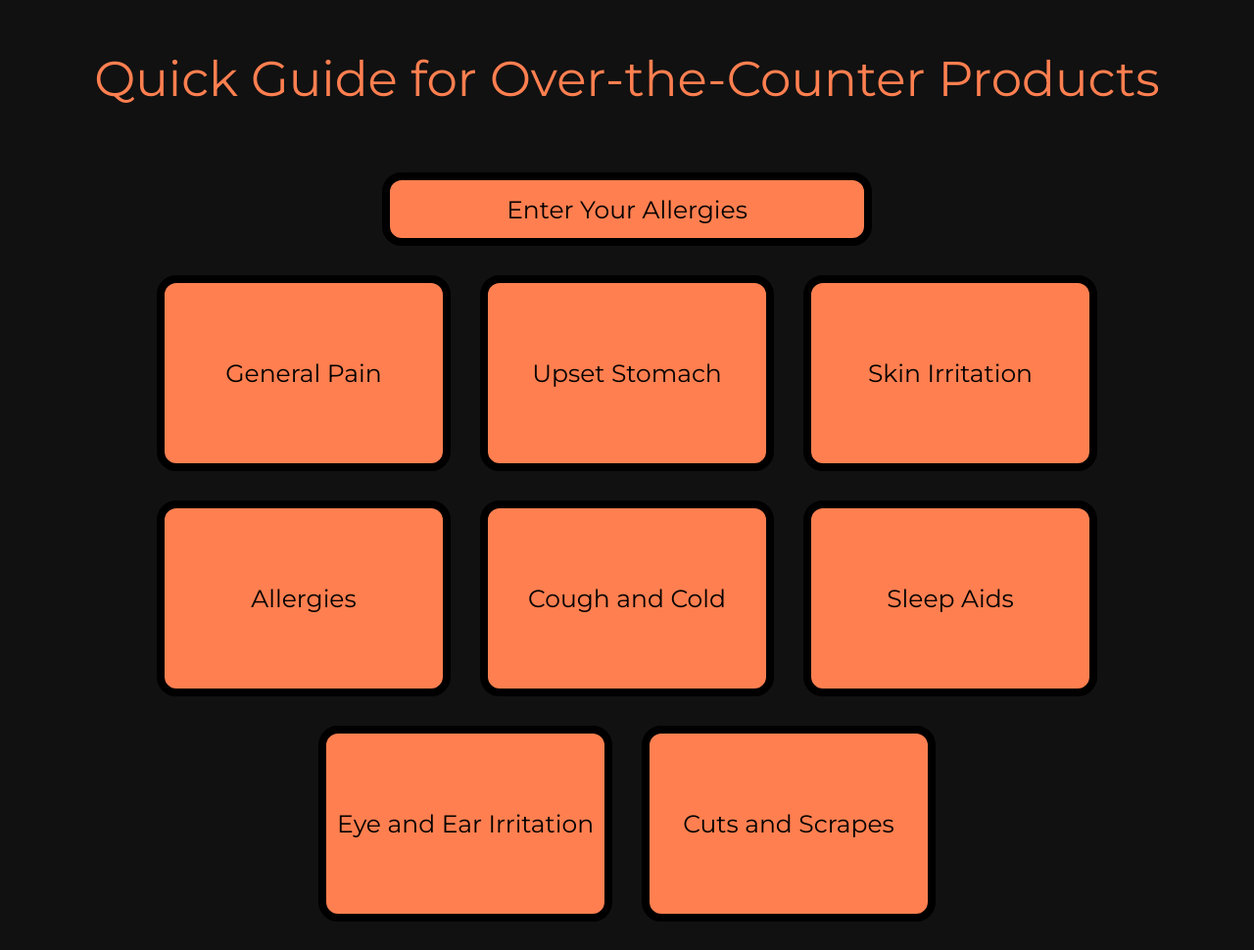
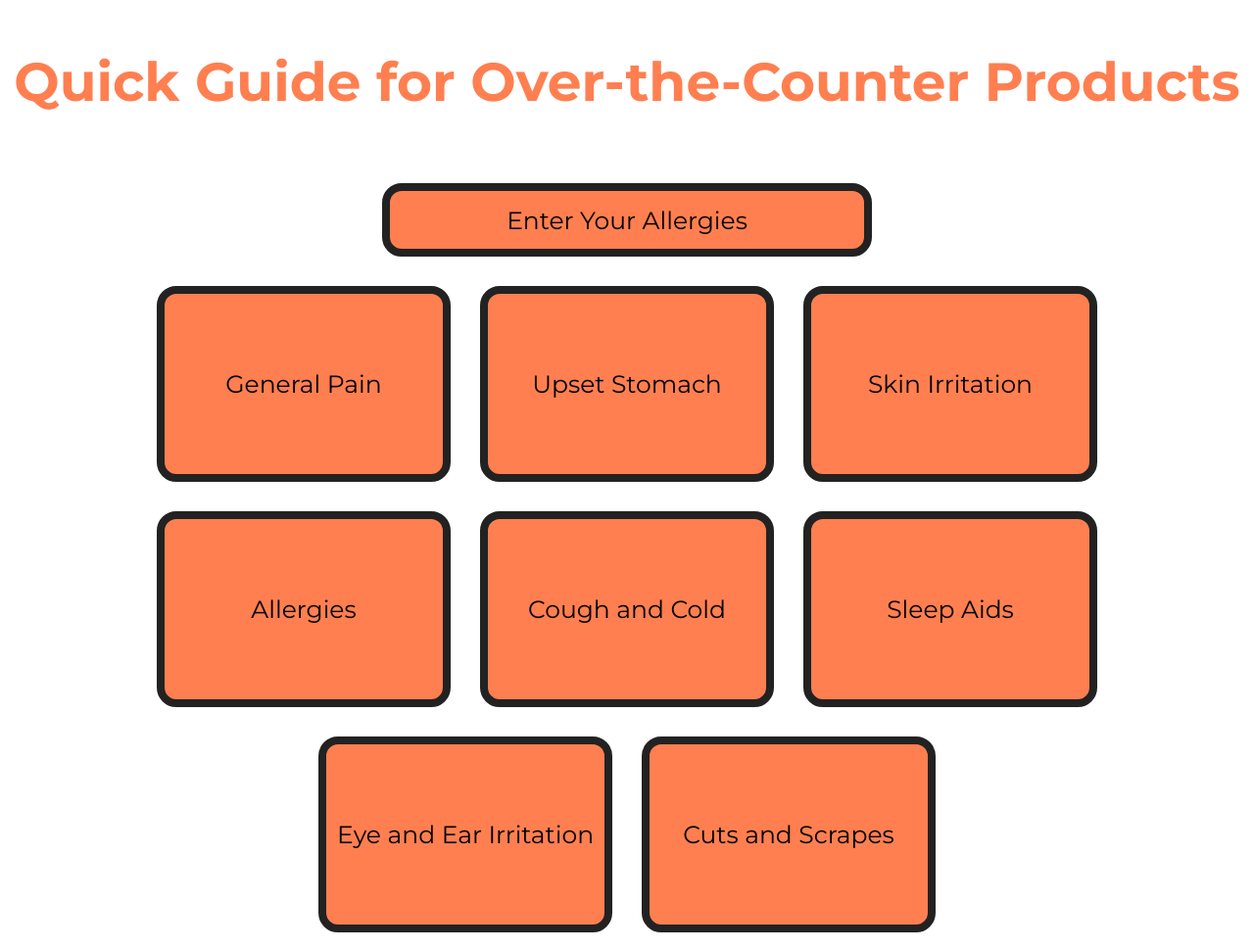
Before and after one commit to ccai89/OTC-Quick-Guide, a React app: page / in a window 1280 px wide. Shown: the whole page at 98% size. Built offline with nearby package versions, Linux system fonts and the light colour scheme.

Commit message:
changed mainpage to class

```diff
--- a/client/Allergy.js
+++ b/client/Allergy.js
@@ -1,10 +1,10 @@
-import React from 'react';
+import React, { Component, Fragment } from 'react';
 import PropTypes from 'prop-types';
 import allergens from './allergens';
 import Checkbox from './Checkbox';
 
 
-class Allergy extends React.Component {
+class Allergy extends Component {
   constructor(props) {
     super(props);
 
@@ -19,25 +19,29 @@ class Allergy extends React.Component {
     const item = e.target.name;
     const isChecked = e.target.checked;
     this.setState(prevState => ({ checkedItems: prevState.checkedItems.set(item, isChecked) }));
-
+    console.log(this.state.checkedItems);
   }
 
-
   render() {
-    this.state.checkedItems.forEach((val,key) => console.log(key));
+    const allergies = [];
+    this.state.checkedItems.forEach((val, key) => {
+      if (val) allergies.push(key);
+      console.log(allergies);
+    });
     return (
-      <React.Fragment>
-        {
-          allergens.map(item => (
-            <div className="allergy_list">
+      <div className="allergy_list">
+        <Fragment>
+          {
+            allergens.map(item => (
               <label key={item.medication}>
                 <Checkbox name={item.drugClass} checked={this.state.checkedItems.get(item.drugClass)} onChange={this.handleChange} />
+                <span style={{ marginLeft: '20px' }}></span>
                 {item.medication}
               </label>
-            </div>
-          ))
-        }
-      </React.Fragment>
+            ))
+          }
+        </Fragment>
+      </div>
     );
   }
 }
--- a/client/Mainpage.js
+++ b/client/Mainpage.js
@@ -1,30 +1,82 @@
-import React from 'react';
+import React, { Component, Fragment } from 'react';
+import { render } from 'react-dom';
+import Medication from './Medications';
 
-const Mainpage = (props) => {
-  const mainObj = {
-    'pain':'General Pain',
-    'tummy': 'Upset Stomach',
-    'rash':' Skin Irritation',
-    'allergy': 'Allergies',
-    'cough': 'Cough and Cold',
-    'zzz':' Sleep Aids',
-    'eye': 'Eye and Ear Irritation',
-    'booboo': 'Cuts and Scrapes'
-  };
+class Mainpage extends Component {
+  constructor(props) {
+    super(props);
+    this.state = {
+      'page': 'main'
+    };
 
-  const genMidBody = () => {
-    const midBody = [];
-    for(const key in mainObj){
-      midBody.push(<button id={key} className="primary">{mainObj[key]}</button>);
+    this.selectPage = this.selectPage.bind(this);
+  }
+
+  selectPage(id) {
+    const newState = {};
+    if (this.state['page'] === id) {
+      newState['page'] = id;
     }
-    return midBody;
-  };
+  }
 
-  return(
-    <div>
-      <div id="main_categories">{genMidBody()}</div>
-    </div>
-  );
-};
+  genMidBody() {
+    const mainObj = [
+      {
+        Category: 'pain',
+        Title: 'General Pain'
+      },
+      {
+        Category: 'tummy',
+        Title: 'Upset Stomach'
+      },
+      {
+        Category: 'rash',
+        Title: ' Skin Irritation'
+      },
+      {
+        Category: 'allergy',
+        Title: 'Allergies'
+      },
+      {
+        Category: 'cough',
+        Title: 'Cough and Cold'
+      },
+      {
+        Category: 'zzz',
+        Title: ' Sleep Aids'
+      },
+      {
+        Category: 'eye',
+        Title: 'Eye and Ear Irritation'
+      },
+      {
+        Category: 'booboo',
+        Title: 'Cuts and Scrapes'
+      }
+    ];
+    return(
+      <div id="main_categories">
+        <Fragment>
+          {
+            mainObj.map(el => {
+              return <button id={el.Category} onClick={this.selectPage(el.Category)} className="primary">{el.Title}</button>;
+            })
+          }
+        </Fragment>
+      </div>
+    );
+  }
+
+  render() {
+    let pageContent = [];
+    if(this.state.page === 'main') pageContent = this.genMidBody();
+
+    return (
+      <div>
+        {pageContent}
+      </div>
+    );
+  }
+}
 
 export default Mainpage;
--- a/client/Medications.js
+++ b/client/Medications.js
@@ -1,2 +1,10 @@
 import React from 'react';
-import Prop
+
+const Medications = (props) => {
+
+  return(
+    <div style={{color:'white'}}>1</div>
+  );
+};
+
+export default Medications;
--- a/client/allergens.js
+++ b/client/allergens.js
@@ -88,8 +88,8 @@ const allergens = [
     drugClass: 'PPI'
   },
   {
-    medication: 'Patanol',
-    drugClass: 'antihistamine'
+    medication: 'Pataday/Olopatadine',
+    drugClass:  'antihistamine'
   },
   {
     medication: 'Pepcid/Famotidine',
--- a/client/index.js
+++ b/client/index.js
@@ -31,7 +31,7 @@ class App extends Component {
   render() {
     let pageContent = [];
     if(this.state.page === 'main') {
-      pageContent = Mainpage();
+      pageContent = <Mainpage />;
     }
 
     if(this.state.page === 'allergies') {
--- a/client/styles.css
+++ b/client/styles.css
@@ -1,11 +1,15 @@
 @import url('https://fonts.googleapis.com/css2?family=Montserrat:wght@400;700&display=swap');
 
-html {
+/* html {
   background-color: #111111;
-}
+} */
 
-label {
-  margin-left: 25px;
+.allergy_list {
+  display: flex;
+  flex-direction: column;
+  justify-content: center;
+  padding-left: 33%;
+
  }
 
  .allergy_list {
@@ -25,14 +29,14 @@ label {
   display: flex;
   flex-wrap: wrap;
   justify-content: center;
-  font-size: 50px;
+  font-size: 55px;
   font-family: 'Montserrat',sans-serif;
   margin-top: 50px;
   color:coral;
 }
 
 button:hover {
-  border: solid #222222 8px;
+  border: solid #000000 8px;
   filter: drop-shadow(10px 10px 10px #666666);
 }
 
@@ -46,7 +50,7 @@ button {
   border-radius: 20px;
   width: 300px;
   height: 200px;
-  border: solid black 8px;
+  border: solid #222222 8px;
   margin: 15px
 }
 
@@ -74,7 +78,7 @@ button {
   align-items: center;
   width: 500px;
   height: 75px;
-  border: solid black 8px;
+  border: solid #222222 8px;
   border-radius: 20px;
 }
 
--- a/index.html
+++ b/index.html
@@ -4,7 +4,7 @@
     <title>Quick Guide for OTCs</title>
   </head>
   <body>
-    <center><p id="title">Quick Guide for Over-the-Counter Products</p></center>
+    <center><strong><p id="title">Quick Guide for Over-the-Counter Products</p></strong></center>
     <div id="root"></div>
   </body>
 </html>
```
